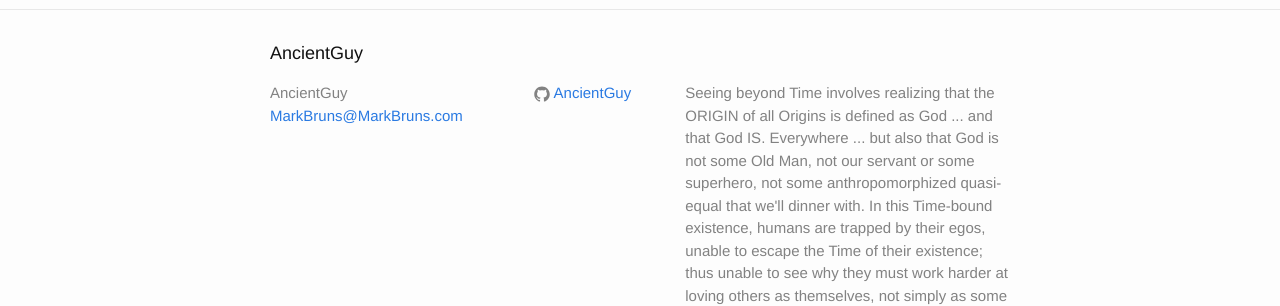
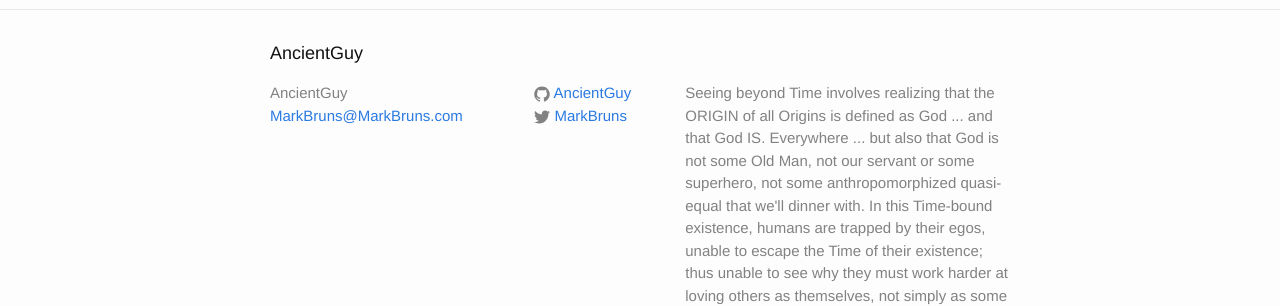
Before and after one commit to soilqualitylab/soilqualitylab.github.io, a Jekyll site: the page built from index.html, in a window 1280 px wide. Shown: the part 467-773 px from the top of the page. Built offline with Jekyll 4.4.1, drawn with Linux system fonts in a browser that asks for light colours.

Commit message:
twitter name

```diff
--- a/_config.yml
+++ b/_config.yml
@@ -3,6 +3,7 @@ title: AncientGuy
 email: MarkBruns@MarkBruns.com
 description: Seeing beyond Time involves realizing that the ORIGIN of all Origins is defined as God ... and that God IS. Everywhere ... but also that God is not some Old Man, not our servant or some superhero, not some anthropomorphized quasi-equal that we'll dinner with. In this Time-bound existence, humans are trapped by their egos, unable to escape the Time of their existence; thus unable to see why they must work harder at loving others as themselves, not simply as some commandment to do without realizing why, but in order to escape their pathetic selfish timebound me-ness of their existence. The Creator always WAS, always IS, always WILL BE ... the Kingdom of Heavan is not something that is coming in the future; your death is the only thing that is coming. Everything dies and everything that remembers any evidence of you will die and return to the precursors of dust ... there is no such thing as genuine permanence. Luke 17:20;
 github_username:  AncientGuy
+twitter_username: MarkBruns
 
 # Build settings
 markdown: kramdown
```
